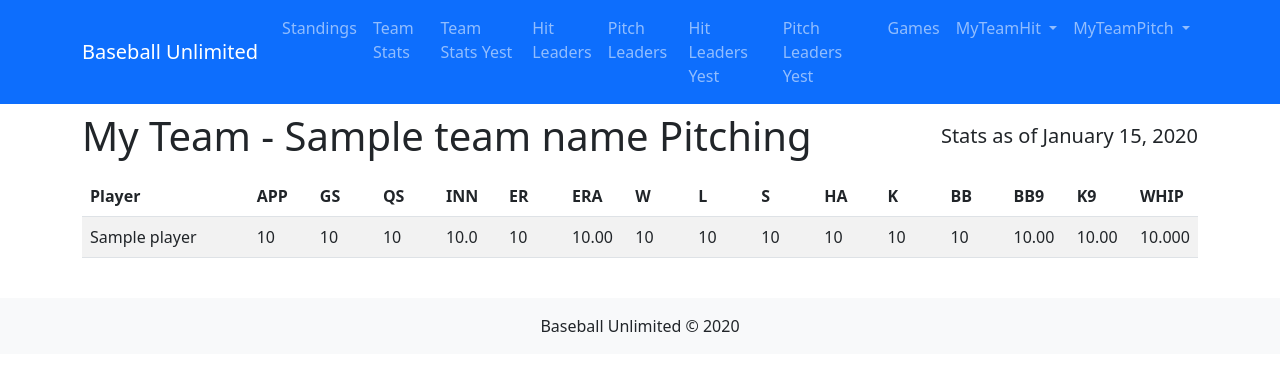
After one commit to stosh99/BU2025, a Flask app: template app/templates/my_team_pitch_stats.html in a window 1280 px wide. The commit adds this page. Shown: the top 371 px of the page. Run offline with Flask 3, Linux system fonts and the light colour scheme; the template is opened without the code that fills it: most values are stand-ins (such as "Sample title", 1, 10 or a date in 2020).

Commit message:
Add MyTeamPitch page for team-specific pitcher stats
This feature introduces a 'MyTeamPitch' section, mirroring the 'MyTeamHit' functionality for pitcher statistics.

- Updated `base.html` to include a 'MyTeamPitch' dropdown in the navigation, populated with BU Teams from the existing context processor. Each link directs to a team-specific pitcher stats page.
- Created a new route `/my-team-pitch/<team_name>` in `main.py`. This route fetches year-to-date pitcher statistics for the selected team from the `PitcherStats` model, calculates derived stats (BB9, K9, WHIP), and handles player name cleaning.
- Added a new template `my_team_pitch_stats.html` to display these pitcher statistics. The table format is based on 'Pitch Leaders' but omits the 'BU Team' column and includes a team-specific heading.

```diff
--- a/app/templates/base.html
+++ b/app/templates/base.html
@@ -61,6 +61,20 @@
                                 {% endif %}
                             </ul>
                         </li>
+                        <li class="nav-item dropdown">
+                            <a class="nav-link dropdown-toggle" href="#" id="myTeamPitchDropdown" role="button" data-bs-toggle="dropdown" aria-expanded="false">
+                                MyTeamPitch
+                            </a>
+                            <ul class="dropdown-menu" aria-labelledby="myTeamPitchDropdown">
+                                {% if bu_teams %}
+                                    {% for team_name in bu_teams %}
+                                    <li><a class="dropdown-item" href="{{ url_for('main.my_team_pitch_stats', team_name=team_name) }}">{{ team_name }}</a></li>
+                                    {% endfor %}
+                                {% else %}
+                                    <li><a class="dropdown-item" href="#">No teams available</a></li>
+                                {% endif %}
+                            </ul>
+                        </li>
                     </ul>
                 </div>
             </div>
--- /dev/null
+++ b/app/templates/my_team_pitch_stats.html
@@ -0,0 +1,66 @@
+{% extends 'base.html' %}
+
+{% block title %}My Team - {{ team_name }} Pitcher Stats{% endblock %}
+
+{% block content %}
+<div class="container mt-2">
+    <div class="d-flex justify-content-between align-items-center mb-3">
+        <h1 class="mb-0">My Team - {{ team_name }} Pitching</h1>
+        {% if date %}
+        <p class="lead m-0">Stats as of {{ date.strftime('%B %d, %Y') }}</p>
+        {% endif %}
+    </div>
+    <div class="table-responsive">
+        <table class="table table-striped table-hover full-width-table">
+            <thead class="thead-dark">
+                <tr>
+                    <th class="pitcher-stats-cell team-name">Player</th>
+                    <th class="pitcher-stats-cell">APP</th>
+                    <th class="pitcher-stats-cell">GS</th>
+                    <th class="pitcher-stats-cell">QS</th>
+                    <th class="pitcher-stats-cell">INN</th>
+                    <th class="pitcher-stats-cell">ER</th>
+                    <th class="pitcher-stats-cell">ERA</th>
+                    <th class="pitcher-stats-cell">W</th>
+                    <th class="pitcher-stats-cell">L</th>
+                    <th class="pitcher-stats-cell">S</th>
+                    <th class="pitcher-stats-cell">HA</th>
+                    <th class="pitcher-stats-cell">K</th>
+                    <th class="pitcher-stats-cell">BB</th> <!-- Will display BBI -->
+                    <th class="pitcher-stats-cell">BB9</th>
+                    <th class="pitcher-stats-cell">K9</th>
+                    <th class="pitcher-stats-cell">WHIP</th>
+                </tr>
+            </thead>
+            <tbody>
+                {% if players %}
+                    {% for player in players %}
+                    <tr>
+                        <td class="pitcher-stats-cell team-name">{{ player.clean_name }}</td>
+                        <td class="pitcher-stats-cell">{{ "%d"|format(player.APP|int) }}</td>
+                        <td class="pitcher-stats-cell">{{ "%d"|format(player.GS|int) }}</td>
+                        <td class="pitcher-stats-cell">{{ "%d"|format(player.QS|int) }}</td>
+                        <td class="pitcher-stats-cell">{{ "%.1f"|format(player.INN|float) }}</td>
+                        <td class="pitcher-stats-cell">{{ "%d"|format(player.ER|int) }}</td>
+                        <td class="pitcher-stats-cell">{{ "%.2f"|format(player.ERA|float) }}</td>
+                        <td class="pitcher-stats-cell">{{ "%d"|format(player.W|int)}}</td>
+                        <td class="pitcher-stats-cell">{{ "%d"|format(player.L|int) }}</td>
+                        <td class="pitcher-stats-cell">{{ "%d"|format(player.S|int) }}</td>
+                        <td class="pitcher-stats-cell">{{ "%d"|format(player.HA|int)}}</td>
+                        <td class="pitcher-stats-cell">{{ "%d"|format(player.K|int) }}</td>
+                        <td class="pitcher-stats-cell">{{ "%d"|format(player.BBI|int) }}</td> <!-- BBI is base on balls issued (Walks) -->
+                        <td class="pitcher-stats-cell">{{ "%.2f"|format(player.BB9|float) }}</td>
+                        <td class="pitcher-stats-cell">{{ "%.2f"|format(player.K9|float) }}</td>
+                        <td class="pitcher-stats-cell">{{ "%.3f"|format(player.WHIP|float) }}</td>
+                    </tr>
+                    {% endfor %}
+                {% else %}
+                    <tr>
+                        <td colspan="16" class="text-center">No player pitching data available for this team.</td>
+                    </tr>
+                {% endif %}
+            </tbody>
+        </table>
+    </div>
+</div>
+{% endblock %}
```
Also changed, not shown: app/routes/main.py (+57 -0 lines).
